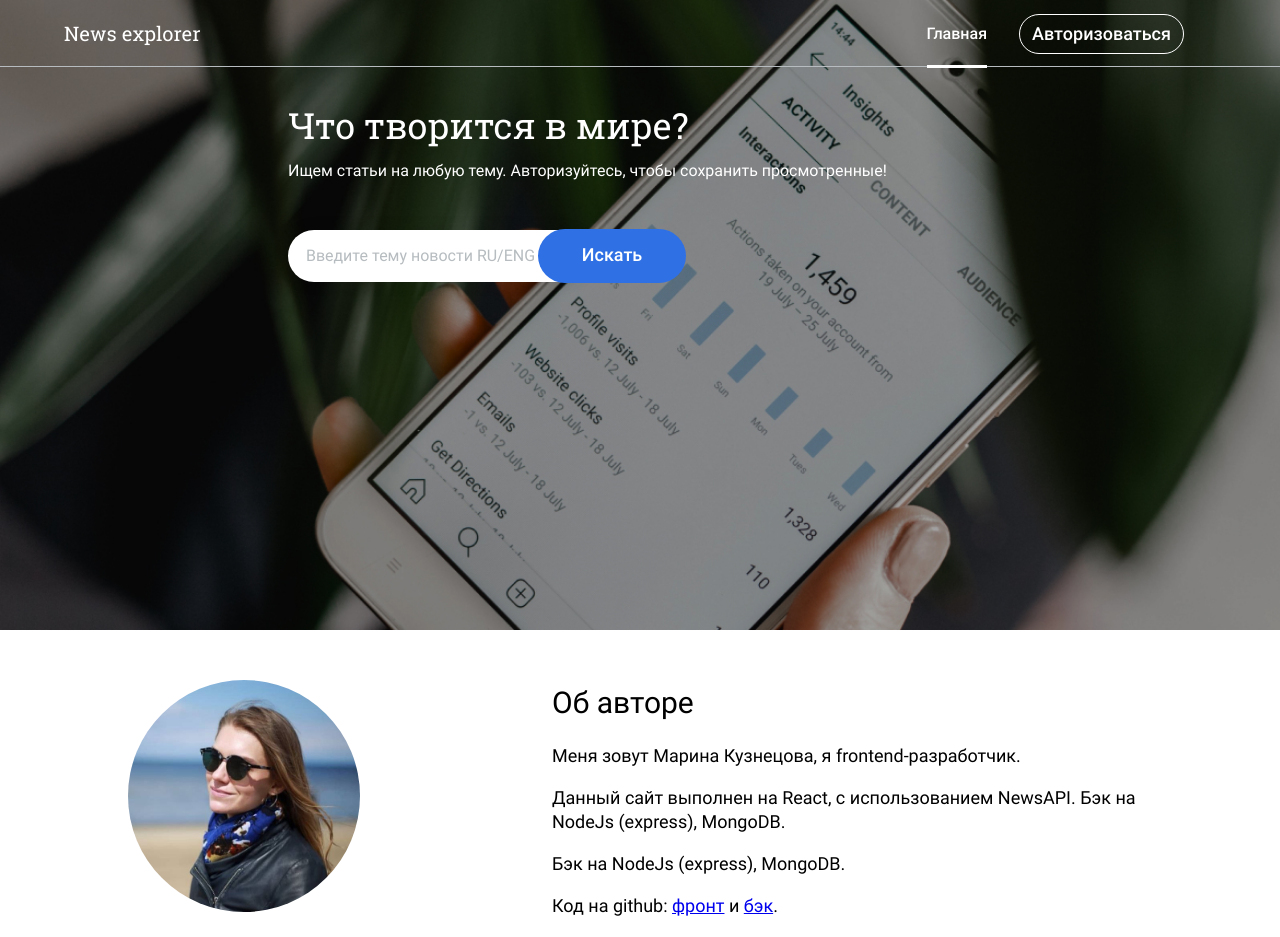
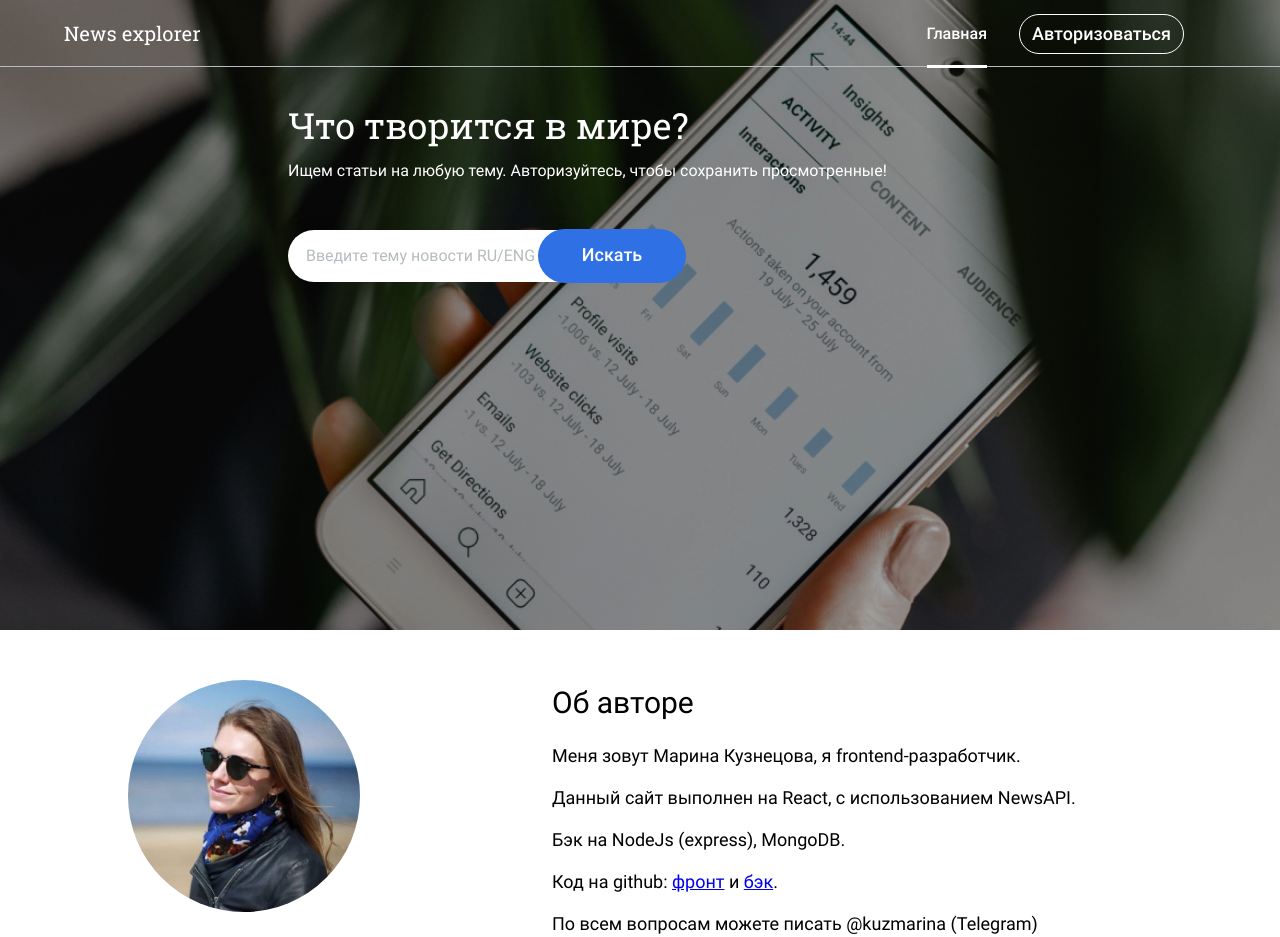
Before and after one commit to marinambur/news-explorer_frontend, a React (Create React App) app: page / in a window 1280 px wide. Shown: the top 937 px of the page. Built offline with nearby package versions, Linux system fonts and the light colour scheme; no server answers.

Commit message:
url is fixed

```diff
--- a/src/components/About/About.js
+++ b/src/components/About/About.js
@@ -10,8 +10,7 @@ function About() {
                 <h3 className="about__title">Об авторе</h3>
                 <p className="about__subtitle">Меня зовут Марина Кузнецова, я frontend-разработчик.</p>
 
-                <p className="about__subtitle">Данный сайт выполнен на React, с использованием NewsAPI. Бэк на NodeJs
-                    (express), MongoDB.</p>
+                <p className="about__subtitle">Данный сайт выполнен на React, с использованием NewsAPI.</p>
                 <p className="about__subtitle">Бэк на NodeJs
                     (express), MongoDB.</p>
                 <p className="about__subtitle">Код на github: <a
--- a/src/components/NewsCard/NewsCard.js
+++ b/src/components/NewsCard/NewsCard.js
@@ -40,14 +40,14 @@ function NewsCard(props) {
         return changeDate;
     }
     return (
-        <a className="card card__href" href={props.card.url} rel="noreferrer noopener" target="_blank">
+        <div className="card">
             <div className="card__buttons">
                 {props.loggedIn ? <button onClick={saveArticle}
                                           className={`news-card__button card__bookmark ${blue ? 'newscard__icon_marked' : ''}`}></button> :
                     <button className="tooltip">Войдите чтобы сохранить статьи</button>
                     }
             </div>
-
+            <a className="card__href" href={props.card.url} rel="noreferrer noopener" target="_blank">
             <img data-name="" className="card__item" src={props.card.urlToImage} alt="Картинка новости"/>
             <div className="news-card__text-box">
                 <div className="card__text">
@@ -57,7 +57,7 @@ function NewsCard(props) {
                     <p className="card__source">{props.card.source.name}</p>
                 </div>
             </div>
-  </a>
+  </a></div>
     );
 }
 
--- a/src/components/NewsCardList/NewsCardList.js
+++ b/src/components/NewsCardList/NewsCardList.js
@@ -5,7 +5,6 @@ import NewsCard from "../NewsCard/NewsCard";
 
 
 function NewsCardList(props) {
-    console.log(props)
     const [quantity, setQuantity] = React.useState(3);
 
     const moreArticles = () => {
--- a/src/components/SavedNews/SavedNews.js
+++ b/src/components/SavedNews/SavedNews.js
@@ -44,7 +44,7 @@ function SavedNews(props) {
                 <div className="news__container">
                     <div className="news__grid">
                         {props.saved.map(myArticle => <SavedNewsCard saved={true} savedNews = {props.saved} saveNews={props.setSaved} key={myArticle._id} id={myArticle._id} loggedIn={props.loggedIn}
-                                                         keyword={myArticle.keyword} pic={myArticle.image} date={myArticle.date}
+                                                         keyword={myArticle.keyword} pic={myArticle.image} date={myArticle.date} link = {myArticle.link}
                                                          title={myArticle.title} text={myArticle.text} source={myArticle.source} delete={props.deleteArticle}
                                                          />)}
                     </div>
--- a/src/components/SavedNewsCard/SavedNewsCard.js
+++ b/src/components/SavedNewsCard/SavedNewsCard.js
@@ -31,7 +31,7 @@ function SavedNewsCard(props) {
                 <button onClick={() => deleteArticle(props.id)} className="news-card__button news-card__trash">
                 </button>
             </div>
-
+            <a className="card__href" href={props.link} rel="noreferrer noopener" target="_blank">
             <img data-name="" className="card__item" src={props.pic} alt="Картинка сохраненной новости"/>
             <div className="news-card__text-box">
                 <div className="news-card__text">
@@ -41,6 +41,7 @@ function SavedNewsCard(props) {
                     <p className="news-card__source">{props.source}</p>
                 </div>
             </div>
+            </a>
         </div>
     );
 }
```
